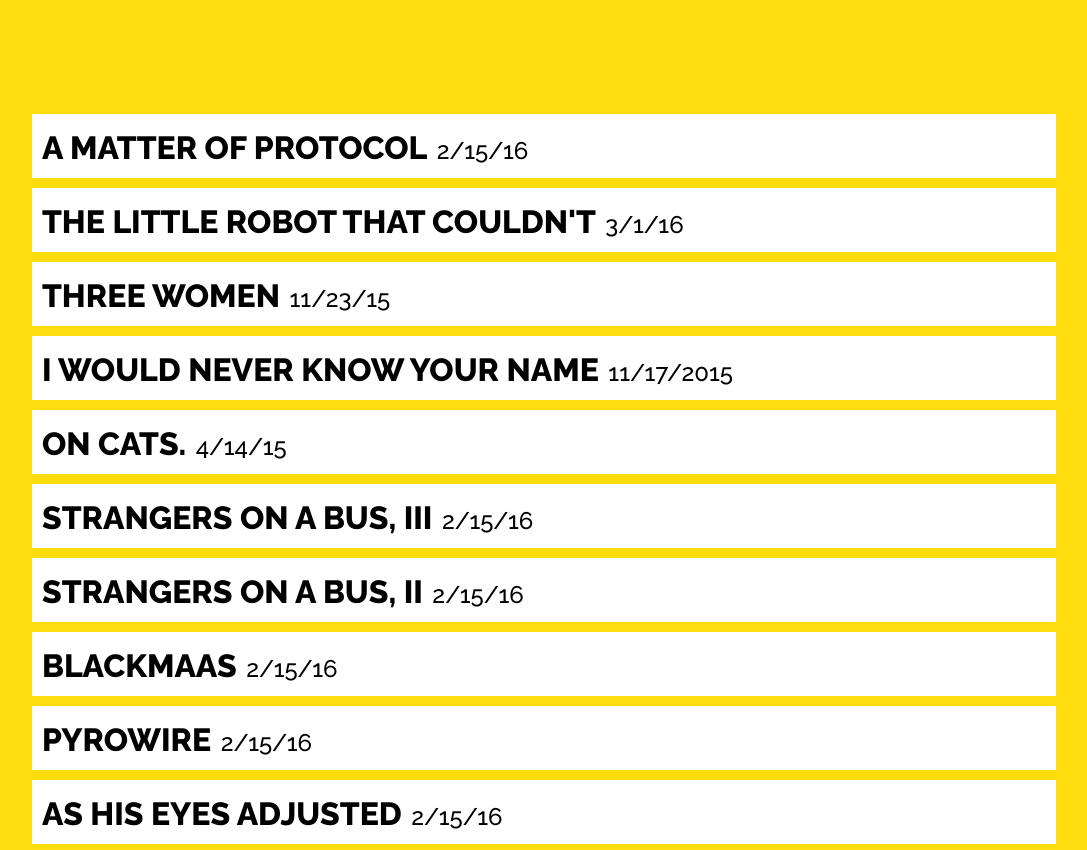
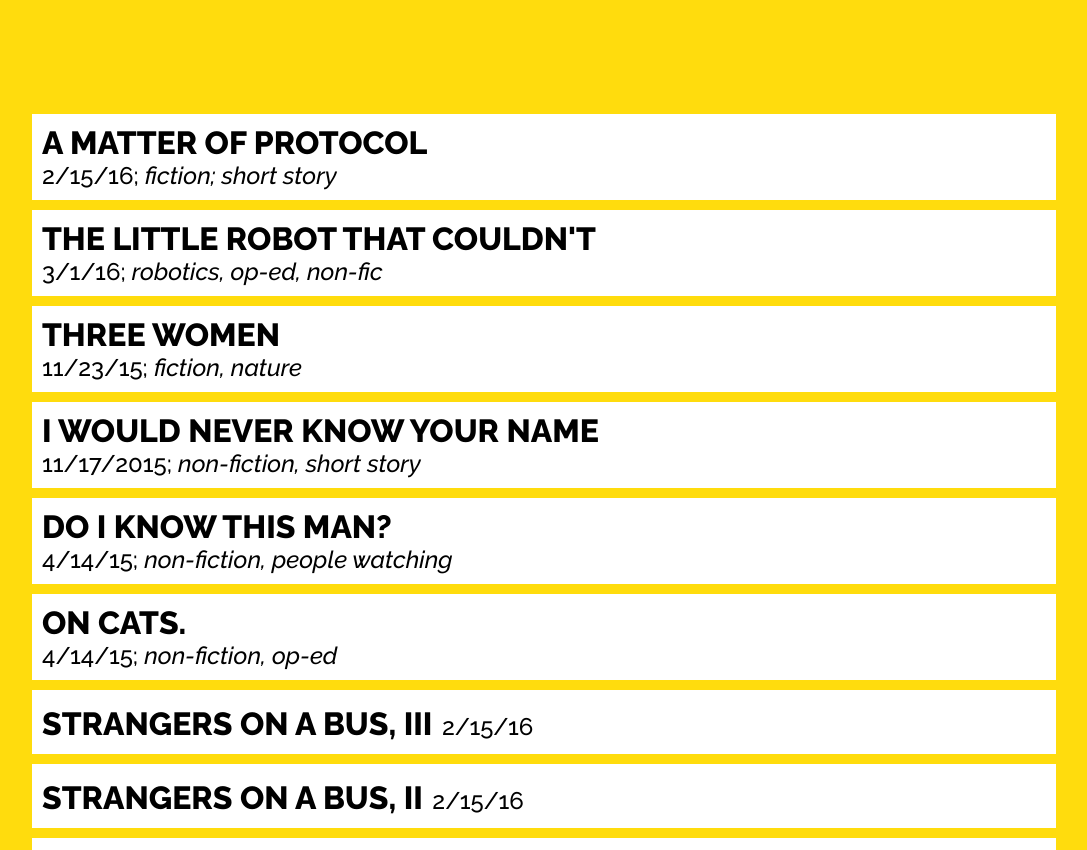
Before and after one commit to keithhamilton/snafu, a plain HTML site: page blog.html in a window 1280 px wide. Shown: the part 620-1470 px from the top of the page, without its empty margins (96-1183 px from the left). Drawn offline with Linux system fonts and the light colour scheme.

Commit message:
Add story

```diff
--- a/blog.html
+++ b/blog.html
@@ -13,33 +13,39 @@
     <div id='blog-body'>
       <a class='no-underline' href='./2016-02-15-as-his-eyes-adjusted.html'>
         <div class='blog-post'>
-          <span class='post-title'>a matter of protocol</span>
-          <span class='post-pub-date'>2/15/16</span>
+          <div class='post-title'>a matter of protocol</div>
+          <div class='post-pub-date'>2/15/16; <i>fiction; short story</i></div>
         </div>
       </a>
       <a class='no-underline' href='./2016-03-01-the-little-robot-that-couldnt.html'>
         <div class='blog-post'>
-          <span class='post-title'>the little robot that couldn't</span>
-          <span class='post-pub-date'>3/1/16</span>
+          <div class='post-title'>the little robot that couldn't</div>
+          <div class='post-pub-date'>3/1/16; <i>robotics, op-ed, non-fic</i></div>
         </div>
       </a>
       <a class='no-underline' href='./2015-11-23-three-women.html'>
         <div class='blog-post'>
-          <span class='post-title'>three women</span>
-          <span class='post-pub-date'>11/23/15</span>
+          <div class='post-title'>three women</div>
+          <div class='post-pub-date'>11/23/15; <i>fiction, nature</i></div>
         </div>
       </a>
       <a class='no-underline' href='./2015-11-17-i-will-never-know-your-name.html'>
         <div class='blog-post'>
-          <span class='post-title'>i would never know your name</span>
-          <span class='post-pub-date'>11/17/2015</span>
+          <div class='post-title'>i would never know your name</div>
+          <div class='post-pub-date'>11/17/2015; <i>non-fiction, short story</i></div>
+        </div>
+      </a>
+      <a class='no-underline' href='./2015-11-05-se-asian-man.html'>
+        <div class='blog-post'>
+          <div class='post-title'>do i know this man?</div>
+          <div class='post-pub-date'>4/14/15; <i>non-fiction, people watching</i></div>
         </div>
       </a>
 
       <a class='no-underline' href='./2015-04-14-leash-your-cat.html'>
         <div class='blog-post'>
-          <span class='post-title'>on cats.</span>
-          <span class='post-pub-date'>4/14/15</span>
+          <div class='post-title'>on cats.</div>
+          <div class='post-pub-date'>4/14/15; <i>non-fiction, op-ed</i></div>
         </div>
       </a>
 
```
Also changed, not shown: 2015-11-05-se-asian-man.html (added, +65 -0 lines).
